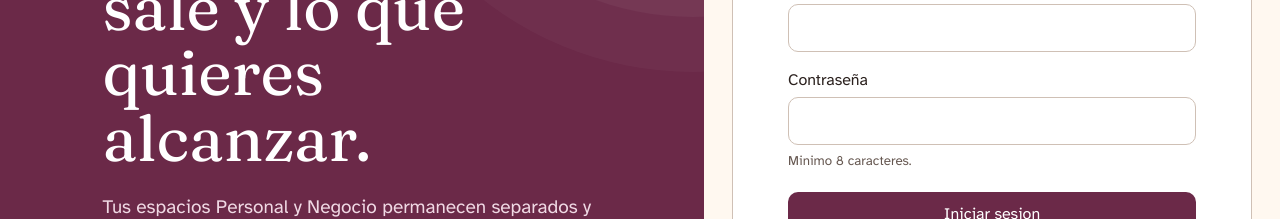
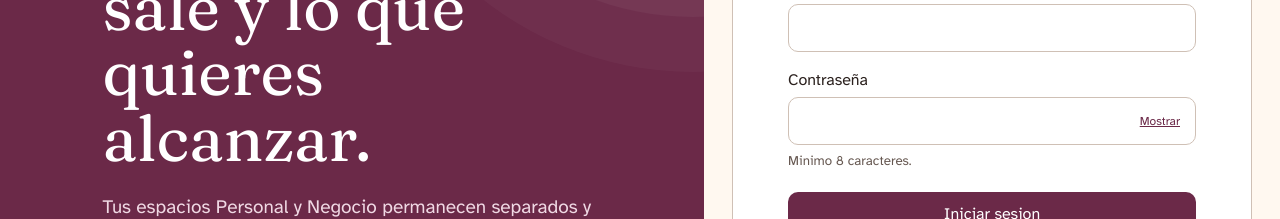
Before and after one commit to ing-Albert/rumbo, a React (Vite) app in the folder apps/web/: page / in a window 1280 px wide. Shown: the part 280-499 px from the top of the page. Built offline with nearby package versions, Linux system fonts and the light colour scheme; no server answers.

Commit message:
feat(ui): improve auth screen with password toggle and alert styles

```diff
--- a/apps/web/src/features/auth/AuthScreen.tsx
+++ b/apps/web/src/features/auth/AuthScreen.tsx
@@ -12,6 +12,7 @@ export function AuthScreen() {
   const [loading, setLoading] = useState(false);
   const [error, setError] = useState("");
   const [message, setMessage] = useState("");
+  const [showPassword, setShowPassword] = useState(false);
 
   async function submit(event: FormEvent) {
     event.preventDefault();
@@ -63,6 +64,7 @@ export function AuthScreen() {
     setMode(nextMode);
     setError("");
     setMessage("");
+    setShowPassword(false);
   }
 
   if (loading) {
@@ -90,7 +92,16 @@ export function AuthScreen() {
         <form onSubmit={(event) => void submit(event)}>
           {mode === "SIGN_UP" && <label>Nombre de usuario<input autoComplete="username" placeholder="Ej. JuanPerez" required value={displayName} onChange={(event) => setDisplayName(event.target.value)} /></label>}
           <label>Correo electronico<input type="email" autoComplete="email" required value={email} onChange={(event) => setEmail(event.target.value)} /></label>
-          {mode !== "RECOVERY" && <label>Contraseña<input type="password" minLength={8} autoComplete={mode === "SIGN_UP" ? "new-password" : "current-password"} required value={password} onChange={(event) => setPassword(event.target.value)} /><small>Minimo 8 caracteres.</small></label>}
+          {mode !== "RECOVERY" && (
+            <label>
+              Contraseña
+              <div className="password-wrapper">
+                <input type={showPassword ? "text" : "password"} minLength={8} autoComplete={mode === "SIGN_UP" ? "new-password" : "current-password"} required value={password} onChange={(event) => setPassword(event.target.value)} />
+                <button type="button" className="password-toggle" onClick={() => setShowPassword(!showPassword)}>{showPassword ? "Ocultar" : "Mostrar"}</button>
+              </div>
+              <small>Minimo 8 caracteres.</small>
+            </label>
+          )}
           {error && <p className="auth-error" role="alert">{error}</p>}
           {message && <p className="auth-message" role="status">{message}</p>}
           <button className="primary auth-submit" disabled={loading}>{loading ? "Procesando..." : mode === "SIGN_IN" ? "Iniciar sesion" : mode === "SIGN_UP" ? "Crear cuenta" : "Enviar instrucciones"}</button>
--- a/apps/web/src/styles.css
+++ b/apps/web/src/styles.css
@@ -128,8 +128,17 @@ h1, h2 { font-family: "Fraunces", Georgia, serif; }
 .dropdown-user-info small { font-size: 12px; color: var(--muted); white-space: nowrap; overflow: hidden; text-overflow: ellipsis; }
 .dropdown-divider { height: 1px; background: var(--border); margin: 4px -14px 10px; opacity: 0.6; }
 .dropdown-logout-btn { width: 100%; display: flex; align-items: center; gap: 10px; border: 1px solid #f3cfd7; background: #fff5f7; color: var(--danger); padding: 10px 14px; border-radius: 10px; font-size: 13px; font-weight: 700; cursor: pointer; transition: all .15s ease; }
-.dropdown-logout-btn:hover { background: #ffe3e9; border-color: #ebb3c0; transform: translateY(-1px); }
-@keyframes fadeInDown { from { opacity: 0; transform: translateY(-6px); } to { opacity: 1; transform: translateY(0); } }
+.dropdown-logout-btn:hover { background: #ffe3e9; border-color: #ebb3c0; }
+.fade-in { animation: fadeIn 0.4s ease-out forwards; }
+@keyframes fadeIn { from { opacity: 0; transform: translateY(5px); } to { opacity: 1; transform: translateY(0); } }
+
+/* Authentication extra styles */
+.auth-error { padding: 12px 16px; background: #ffebeb; color: var(--danger); border-left: 4px solid var(--danger); border-radius: 4px; font-size: 14px; line-height: 1.4; animation: fadeIn 0.3s ease-out; }
+.auth-message { padding: 12px 16px; background: #e7f4ee; color: var(--success); border-left: 4px solid var(--success); border-radius: 4px; font-size: 14px; line-height: 1.4; animation: fadeIn 0.3s ease-out; }
+.password-wrapper { position: relative; display: flex; width: 100%; }
+.password-wrapper input { padding-right: 45px; width: 100%; }
+.password-toggle { position: absolute; right: 8px; top: 50%; transform: translateY(-50%); background: none; border: none; padding: 4px 8px; font-size: 12px; color: var(--primary); font-weight: 700; cursor: pointer; text-decoration: underline; }
+.password-toggle:hover { color: var(--ink); }
 .hero { position: relative; overflow: hidden; background: var(--primary); color: white; border-radius: 18px 18px 6px 18px; padding: clamp(26px, 4vw, 46px); display: grid; grid-template-columns: 1.2fr 1fr; gap: 32px; }
 .hero::after { content: ""; position: absolute; width: 300px; height: 300px; border: 1px solid rgba(255,255,255,.15); border-radius: 50%; right: -150px; top: -170px; box-shadow: 0 0 0 42px rgba(255,255,255,.04), 0 0 0 84px rgba(255,255,255,.03); }
 .eyebrow { margin-bottom: 7px; text-transform: uppercase; letter-spacing: .11em; font-size: 12px; font-weight: 700; color: var(--muted); }
```
